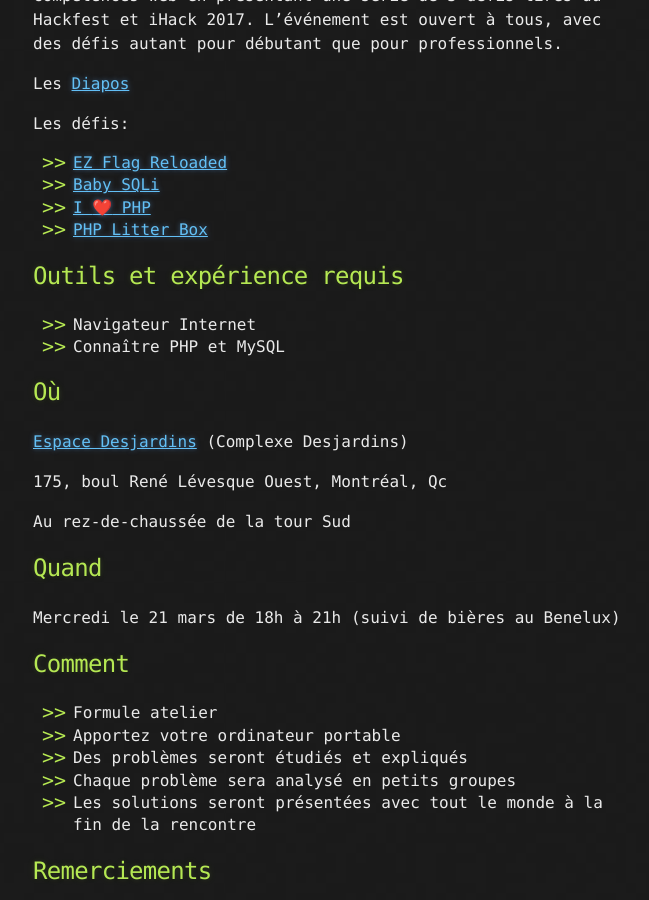
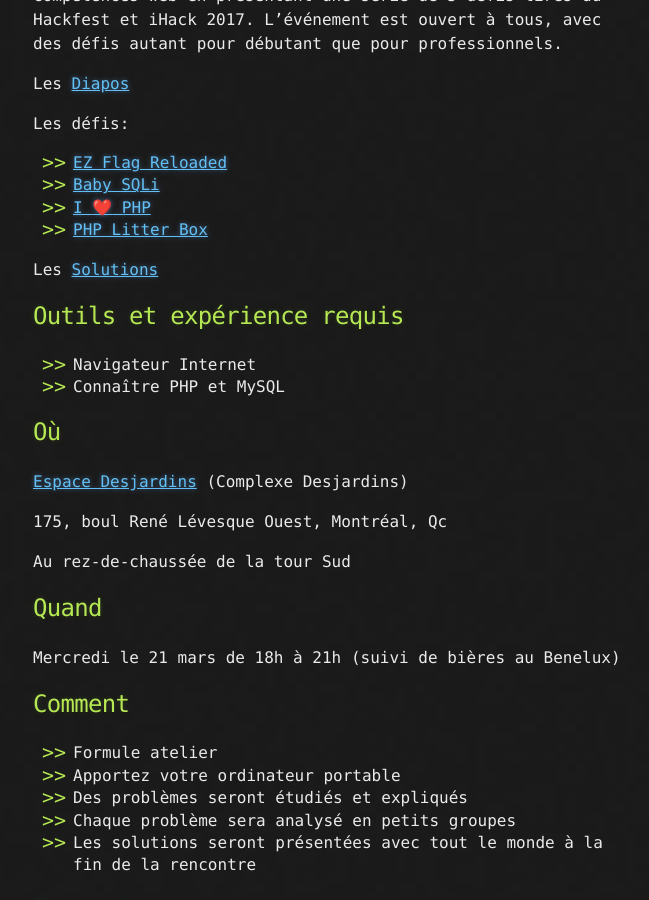
Before and after one commit to montrehack/montrehack.github.com, a Jekyll site: the page built from _posts/2018-03-21-Hackfest-iHack-2017-Web-Challenges.md, in a window 1280 px wide and 900 px high, scrolled down 1014 px. Shown: the whole window, without its empty margins (307-956 px from the left). Built offline with Jekyll 4.4.1, drawn with Linux system fonts in a browser that asks for light colours; emoji names are drawn with the system emoji font; comment, search, counter and statistics services are not loaded.

Commit message:
March: added solutions slides

```diff
--- a/_posts/2018-03-21-Hackfest-iHack-2017-Web-Challenges.md
+++ b/_posts/2018-03-21-Hackfest-iHack-2017-Web-Challenges.md
@@ -28,6 +28,8 @@ Les défis:
 * [Baby SQLi](http://challenge.montrehack.ca:16000)
 * [I :heart: PHP](http://challenge.montrehack.ca:20000)
 * [PHP Litter Box](http://challenge.montrehack.ca:22000)
+
+Les [Solutions](https://docs.google.com/presentation/d/1UuEkZnnaalpk086H6RSUvT8IYBvGKFvyCoE72R6eSbY/edit?usp=sharing)
 
 ## Outils et expérience requis
 
@@ -85,6 +87,8 @@ The challenges:
 * [I :heart: PHP](http://challenge.montrehack.ca:20000)
 * [PHP Litter Box](http://challenge.montrehack.ca:22000)
 
+The [Solutions](https://docs.google.com/presentation/d/1UuEkZnnaalpk086H6RSUvT8IYBvGKFvyCoE72R6eSbY/edit?usp=sharing)
+
 ## Tools and Experience Required
 
 * a Web Browser
```
